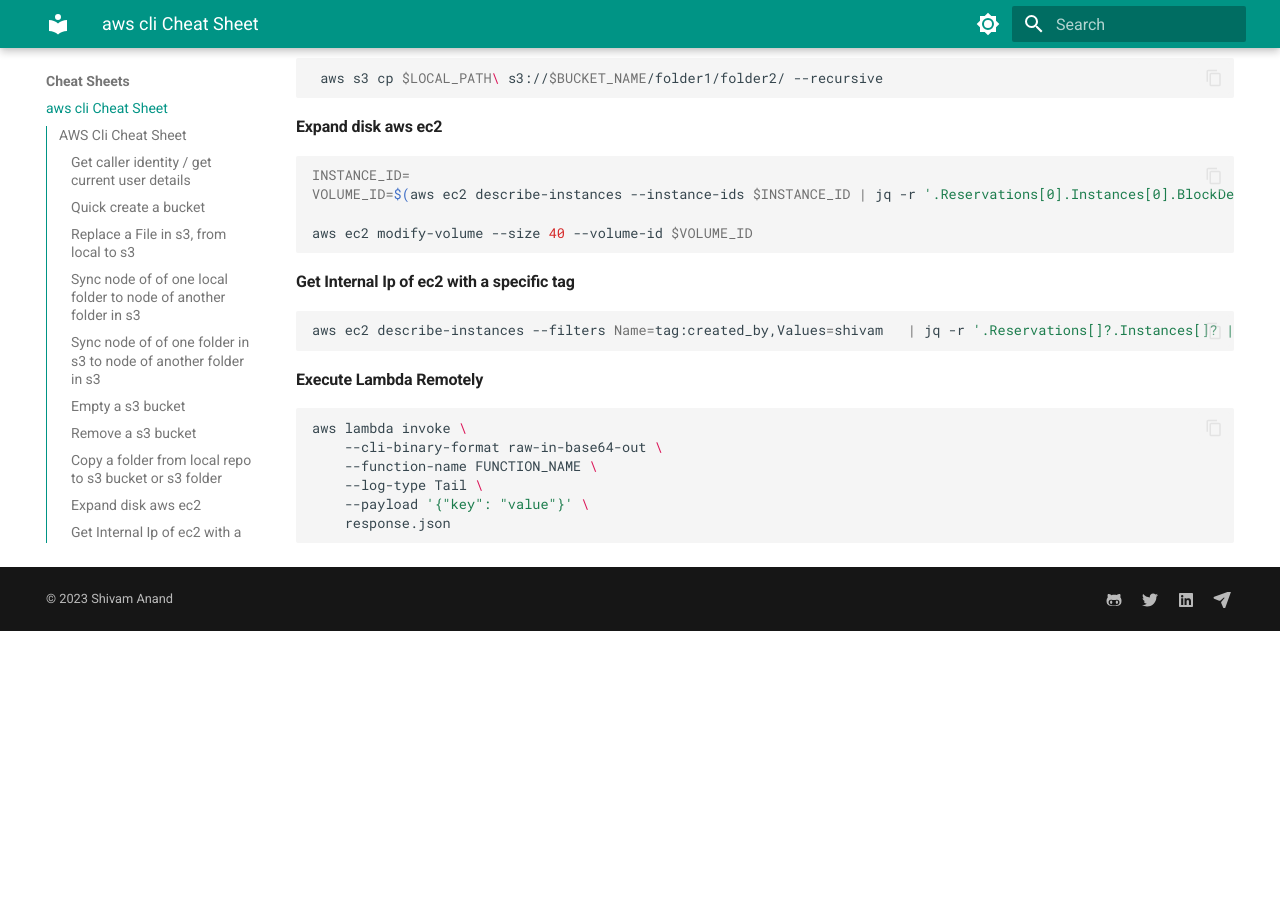
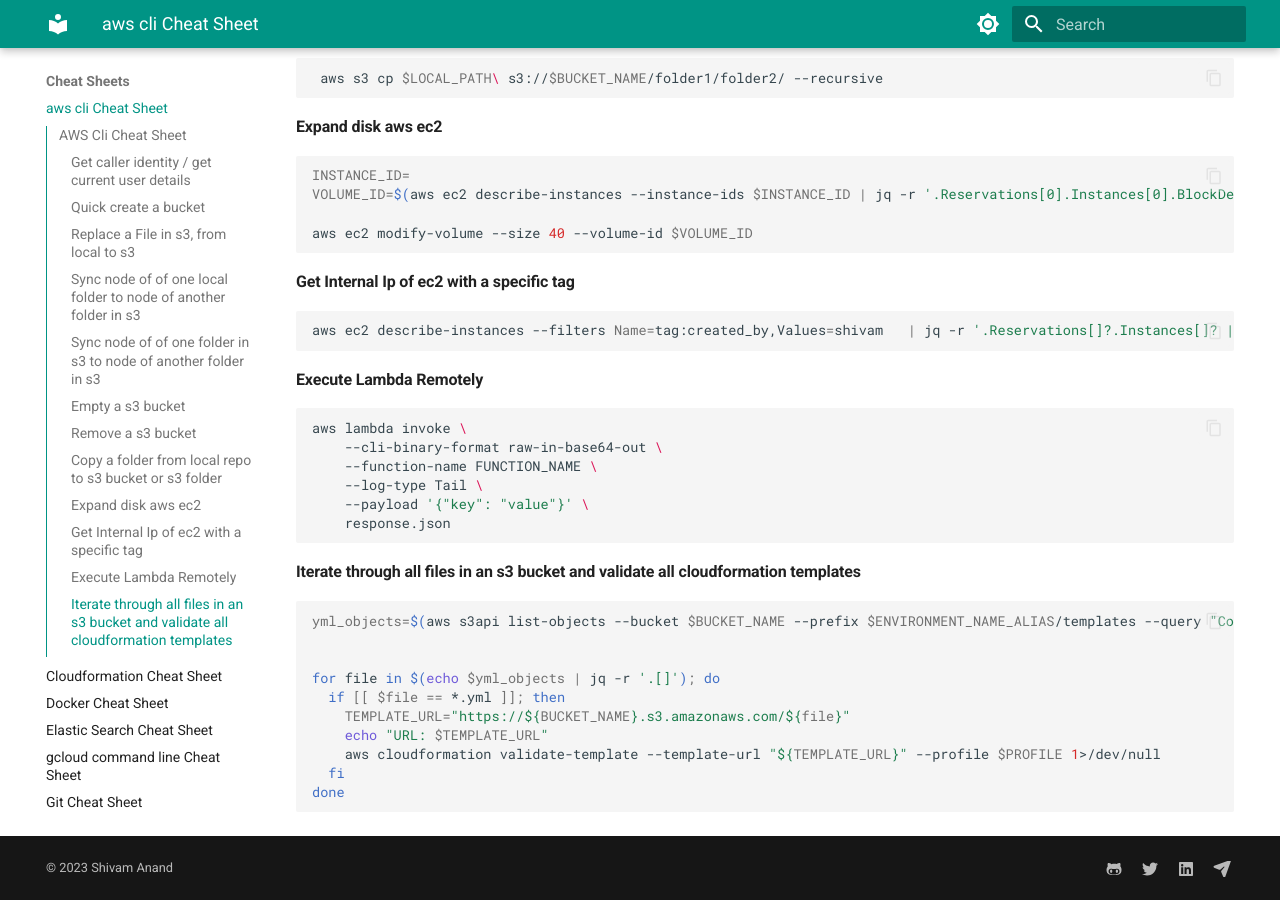
Before and after one commit to anandshivam44/Documentation, an MkDocs documentation site: the page built from docs/CheatSheetsAndSnippets/AwsCliCheatSheet.md, in a window 1280 px wide and 900 px high, scrolled down 1193 px. Built offline with MkDocs 1.6.1 and Material for MkDocs 9.7.7, drawn with Linux system fonts in a browser that asks for light colours; before the commit the page ends 1824 px from its top, so only the background shows below that.

Commit message:
Add cloudformation linter

````diff
--- a/docs/CheatSheetsAndSnippets/AwsCliCheatSheet.md
+++ b/docs/CheatSheetsAndSnippets/AwsCliCheatSheet.md
@@ -64,3 +64,16 @@
     --payload '{"key": "value"}' \
     response.json
 ```
+#### Iterate through all files in an s3 bucket and validate all cloudformation templates
+```bash
+yml_objects=$(aws s3api list-objects --bucket $BUCKET_NAME --prefix $ENVIRONMENT_NAME_ALIAS/templates --query "Contents[].Key" --output json --profile $PROFILE)
+
+
+for file in $(echo $yml_objects | jq -r '.[]'); do
+  if [[ $file == *.yml ]]; then
+    TEMPLATE_URL="https://${BUCKET_NAME}.s3.amazonaws.com/${file}"
+    echo "URL: $TEMPLATE_URL"
+    aws cloudformation validate-template --template-url "${TEMPLATE_URL}" --profile $PROFILE 1>/dev/null
+  fi
+done
+```
````
